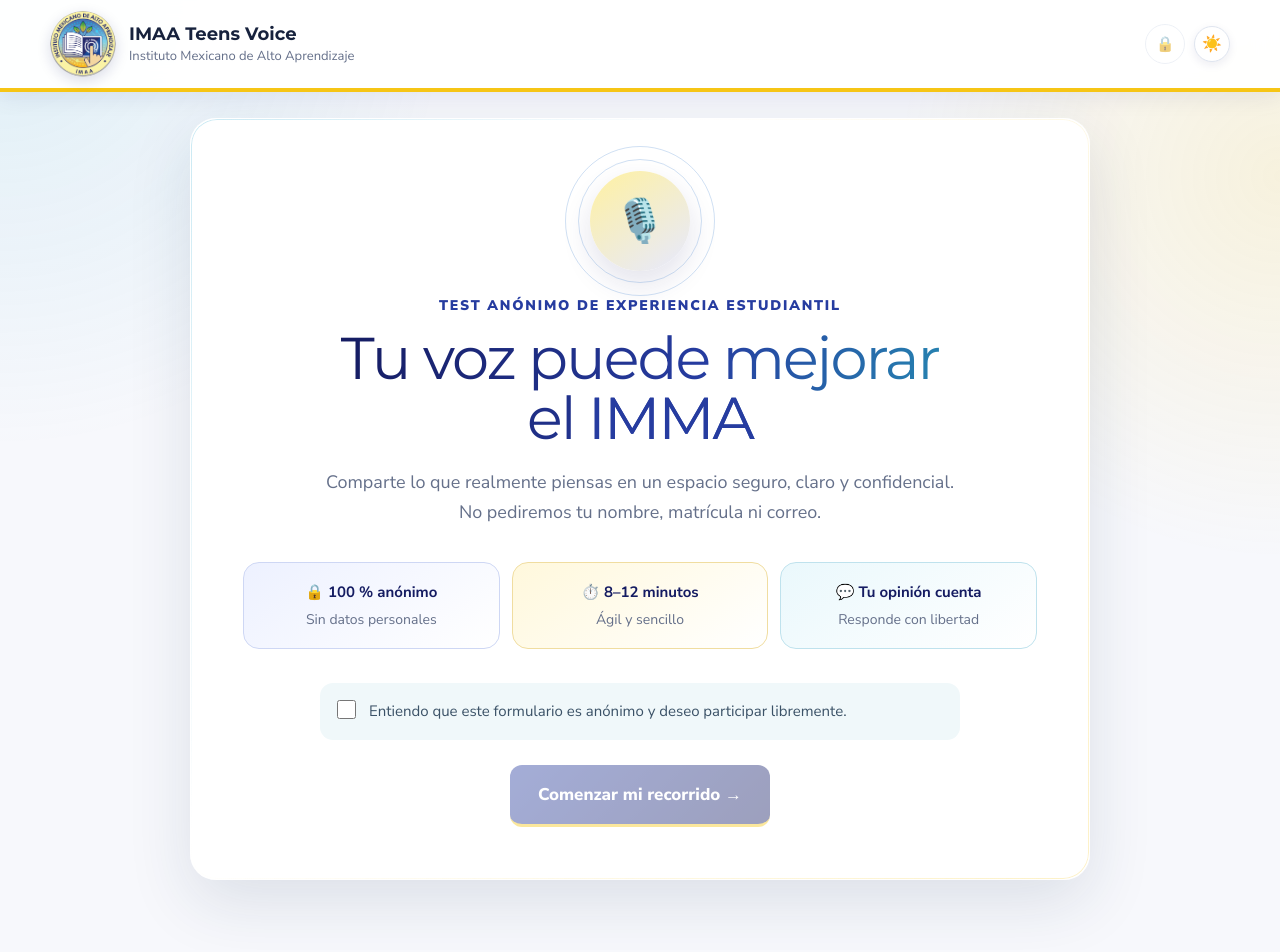
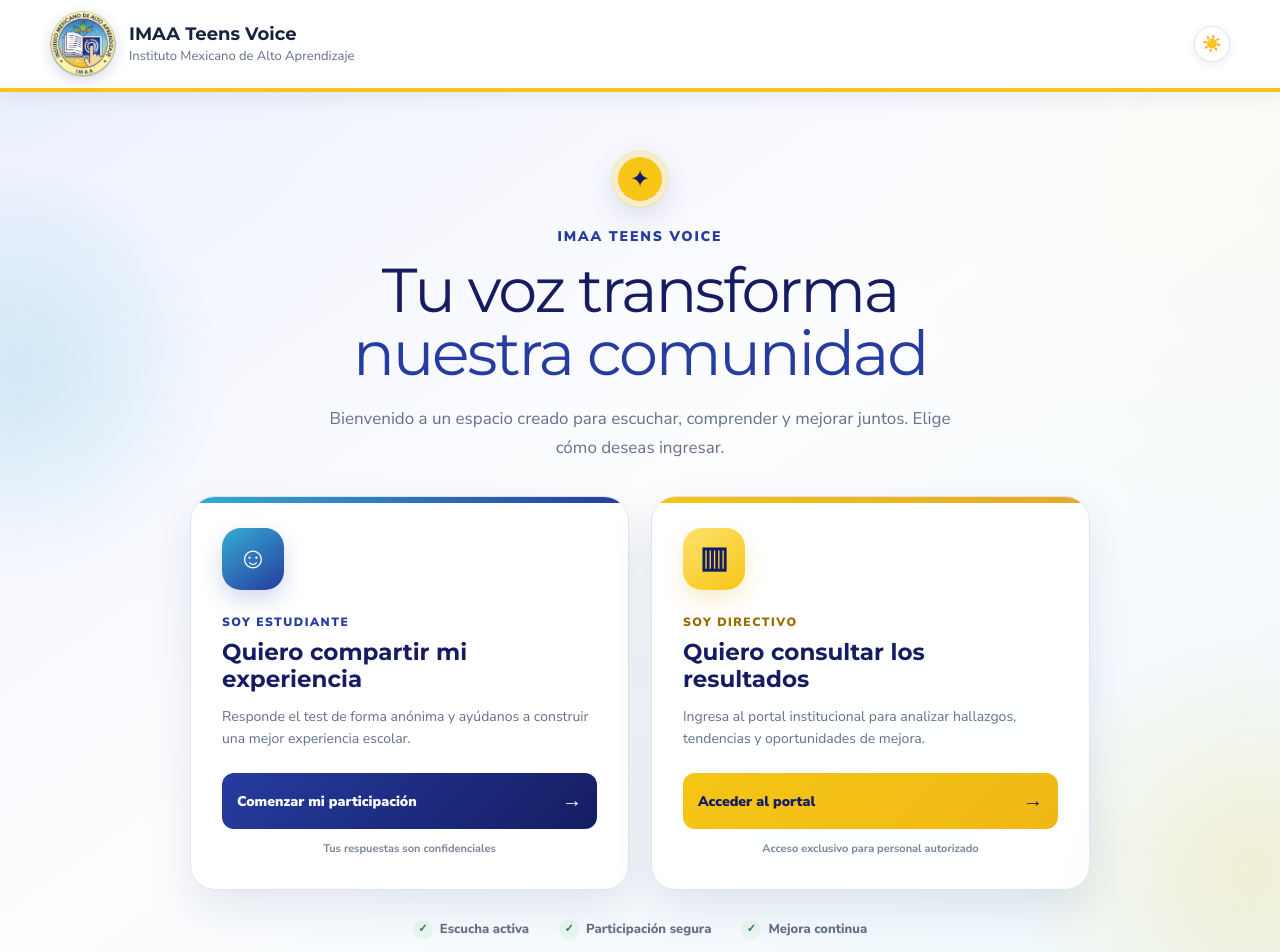
Before and after one commit to gasparmorales33-RS/Teens_Voice, a Next.js app: page / in a window 1280 px wide. Shown: the top 952 px of the page. Built offline with nearby package versions, Linux system fonts and the light colour scheme.

Commit message:
feat: agregar bienvenida por tipo de usuario

```diff
--- a/app/globals.css
+++ b/app/globals.css
@@ -86,6 +86,35 @@
 .header-controls { display:flex; align-items:center; gap:9px; }
 .theme-toggle { width:36px; height:36px; padding:0; display:grid; place-items:center; flex:0 0 auto; border:1px solid var(--line); border-radius:50%; color:var(--ink); background:var(--white); box-shadow:0 3px 10px rgba(21,28,98,.08); transition:background .25s,transform .2s,border-color .25s; }
 .theme-toggle:hover { transform:translateY(-1px); border-color:var(--cyan); }.theme-toggle span { font-size:16px; line-height:1; }
+
+.role-welcome { min-height:calc(100vh - 92px); position:relative; isolation:isolate; overflow:hidden; display:flex; flex-direction:column; align-items:center; justify-content:center; padding:58px 24px 40px; }
+.role-welcome:before { content:""; position:absolute; inset:0; z-index:-3; background:linear-gradient(145deg,rgba(237,241,255,.72),rgba(255,255,255,.72) 48%,rgba(234,248,252,.75)); }
+.welcome-aura { position:absolute; z-index:-2; border-radius:50%; filter:blur(2px); pointer-events:none; }
+.welcome-aura-one { width:420px; height:420px; left:-190px; top:8%; background:radial-gradient(circle,rgba(53,172,210,.18),transparent 69%); }
+.welcome-aura-two { width:480px; height:480px; right:-210px; bottom:-130px; background:radial-gradient(circle,rgba(246,197,21,.17),transparent 68%); }
+.role-welcome-copy { max-width:760px; text-align:center; }
+.welcome-seal { width:58px; height:58px; margin:0 auto 18px; display:grid; place-items:center; color:var(--navy); background:var(--sunflower); border:7px solid rgba(246,197,21,.22); border-radius:50%; background-clip:padding-box; font-size:24px; box-shadow:0 10px 28px rgba(21,28,98,.12); }
+.role-welcome-copy h1 { margin:0; color:var(--navy); font-size:clamp(38px,5vw,62px); line-height:1.02; letter-spacing:-2.2px; }
+.role-welcome-copy h1 span { color:var(--blue); }
+.role-welcome-copy>p:last-child { max-width:650px; margin:20px auto 34px; color:var(--muted); font-size:17px; line-height:1.65; }
+.role-grid { width:min(900px,100%); display:grid; grid-template-columns:1fr 1fr; gap:22px; }
+.role-card { min-height:360px; position:relative; display:flex; flex-direction:column; align-items:flex-start; padding:31px; overflow:hidden; border:1px solid var(--line); border-radius:25px; color:var(--ink); background:rgba(255,255,255,.94); text-align:left; box-shadow:0 18px 45px rgba(24,40,91,.10); transition:transform .25s,box-shadow .25s,border-color .25s; }
+.role-card:before { content:""; position:absolute; inset:0 0 auto; height:6px; background:linear-gradient(90deg,var(--cyan),var(--blue)); }
+.role-card.director-role:before { background:linear-gradient(90deg,var(--sunflower),#e4a928); }
+.role-card:hover { transform:translateY(-6px); border-color:#b7c5e5; box-shadow:0 25px 58px rgba(24,40,91,.16); }
+.role-card:focus-visible { outline:3px solid rgba(53,172,210,.38); outline-offset:4px; }
+.role-icon { width:62px; height:62px; display:grid; place-items:center; margin-bottom:23px; color:white; background:linear-gradient(145deg,var(--cyan),var(--blue)); border-radius:19px; box-shadow:0 9px 22px rgba(38,60,160,.2); font-size:30px; }
+.director-role .role-icon { color:var(--navy); background:linear-gradient(145deg,#ffe26e,var(--sunflower)); box-shadow:0 9px 22px rgba(218,171,15,.22); }
+.role-kicker { margin-bottom:8px; color:var(--blue); font-size:12px; font-weight:900; letter-spacing:1.5px; }
+.director-role .role-kicker { color:#9a6b00; }
+.role-card>strong { max-width:330px; color:var(--navy); font-family:var(--font-title),sans-serif; font-size:23px; line-height:1.18; }
+.role-description { margin:13px 0 24px; color:var(--muted); font-size:14px; line-height:1.55; }
+.role-action { margin-top:auto; display:flex; align-items:center; justify-content:space-between; width:100%; padding:13px 15px; color:white; background:linear-gradient(135deg,var(--blue),var(--navy)); border-radius:12px; font-size:14px; font-weight:900; }
+.director-role .role-action { color:var(--navy); background:linear-gradient(135deg,var(--sunflower),#f0b815); }
+.role-action b { font-size:20px; transition:transform .2s; }.role-card:hover .role-action b { transform:translateX(4px); }
+.role-note { width:100%; margin-top:12px; color:#7b859a; font-size:11px; font-weight:700; text-align:center; }
+.welcome-values { display:flex; gap:30px; margin-top:30px; color:var(--muted); font-size:13px; font-weight:800; }
+.welcome-values span { display:flex; align-items:center; gap:7px; }.welcome-values b { width:20px; height:20px; display:grid; place-items:center; color:#287b5b; background:var(--green-soft); border-radius:50%; font-size:11px; }
 
 .progress-shell { max-width: 900px; margin: 28px auto 0; padding: 0 20px; }
 .progress-copy { display: flex; justify-content: space-between; font-size:15px; margin-bottom: 8px; }
@@ -475,6 +504,16 @@
 .teacher-list-item strong,.rank-person strong,.matrix-row strong,.support-area-list strong { font-size:13px; }
 
 @media (max-width:760px) {
+  .role-welcome { min-height:calc(100vh - 60px); padding:34px 14px 28px; justify-content:flex-start; }
+  .welcome-seal { width:50px; height:50px; margin-bottom:14px; }
+  .role-welcome-copy h1 { font-size:clamp(34px,10vw,44px); letter-spacing:-1.5px; }
+  .role-welcome-copy>p:last-child { margin:15px auto 24px; font-size:15px; }
+  .role-grid { grid-template-columns:1fr; gap:14px; }
+  .role-card { min-height:0; padding:24px 21px; border-radius:20px; }
+  .role-icon { width:52px; height:52px; margin-bottom:17px; border-radius:16px; font-size:25px; }
+  .role-card>strong { font-size:20px; }
+  .role-description { margin:10px 0 18px; }
+  .welcome-values { width:100%; justify-content:center; flex-wrap:wrap; gap:10px 18px; margin-top:23px; }
   .dashboard-heading h1 { font-size:29px; }.dashboard-tabs { margin-bottom:10px; padding:6px; border-radius:14px; }.dashboard-tabs button { min-width:130px; min-height:44px; padding:7px 9px; font-size:13px; }.dashboard-tabs button>span { width:25px; height:25px; }.result-tab-context { flex-wrap:wrap; padding:12px; }.result-tab-context>div:nth-child(2) { min-width:calc(100% - 52px); }.result-context-stats { width:100%; flex-direction:row; padding-top:9px; border-top:1px solid #dce3ee; }.result-context-stats b { flex:1; text-align:left; }.filter-title { align-items:flex-start; }.filter-title>div:first-child span { white-space:normal; }.filter-title-actions { flex-direction:column; }.deep-analysis,.comments-analysis,.executive-report,.evaluation-matrix,.support-results { padding:17px 12px; }.page-kicker strong { max-width:none; }.analysis-intro h2,.matrix-intro h2,.support-results-intro h2 { font-size:21px; }
   .results-filter-bar .filter-title { align-items:flex-start; }.results-filter-bar .filter-title>div { align-items:flex-start; flex-direction:column; gap:2px; }.results-filter-bar .filters { grid-template-columns:1fr 1fr; }.results-filter-bar .filters label { padding:7px; }
   .matrix-toolbar-actions { width:100%; flex-direction:column; }.matrix-toolbar-actions>button { width:100%; }.matrix-export-dialog { padding:20px 14px; }.matrix-dialog-heading>span { width:40px; height:40px; }.matrix-export-filters { grid-template-columns:1fr; }.matrix-export-filters label:first-child { grid-column:auto; }.matrix-export-summary { grid-template-columns:1fr; }.matrix-dialog-actions button { flex:1; }
@@ -617,6 +656,9 @@
   box-shadow:0 3px 11px rgba(8,12,20,.15);
 }
 :root[data-theme="dark"] .theme-toggle:hover { background:#354055; border-color:#77bed4; }
+:root[data-theme="dark"] .role-welcome:before { background:linear-gradient(145deg,rgba(28,37,57,.88),rgba(18,25,39,.9),rgba(28,45,54,.88)); }
+:root[data-theme="dark"] .role-card { background:rgba(36,45,61,.95); border-color:#3b4659; box-shadow:0 18px 45px rgba(4,8,17,.25); }
+:root[data-theme="dark"] .role-note { color:#aeb8ca; }
 :root[data-theme="dark"] .view-switch { background:#2a3343; border:1px solid #414c5f; }
 :root[data-theme="dark"] .view-switch button { color:#b8c2d7; }
 :root[data-theme="dark"] .view-switch button:hover { color:#f3f5fa; background:#354054; }
--- a/app/page.tsx
+++ b/app/page.tsx
@@ -165,7 +165,7 @@
 }
 
 export default function Home() {
-  const [view, setView] = useState<"test" | "data">("test");
+  const [view, setView] = useState<"welcome" | "test" | "data">("welcome");
   const [darkMode, setDarkMode] = useState(false);
   const [level, setLevel] = useState(0);
   const [answers, setAnswers] = useState<Answers>({});
@@ -1335,7 +1335,7 @@
 
   return (
     <main>
-      <header className="topbar">
+      <header className={`topbar ${view === "welcome" ? "welcome-topbar" : ""}`}>
         <div className="brand">
           <img className="official-logo" src="/imma-logo.png" alt="Logotipo del Instituto Mexicano de Alto Aprendizaje" />
           <div><strong>IMAA Teens Voice</strong><span>Instituto Mexicano de Alto Aprendizaje</span></div>
@@ -1345,7 +1345,7 @@
               incluidos los alumnos, junto a las evaluaciones de sus propios
               docentes. El acceso del personal queda discreto; la protección
               real corresponde a la autenticación del servidor. */}
-          {view === "test" ? (
+          {view === "welcome" ? null : view === "test" ? (
             <button
               type="button"
               className="staff-access"
@@ -1356,7 +1356,7 @@
               <span aria-hidden="true">🔒</span>
             </button>
           ) : (
-            <button type="button" className="staff-return" onClick={() => setView("test")}>
+            <button type="button" className="staff-return" onClick={() => setView("welcome")}>
               ← Vista del test
             </button>
           )}
@@ -1366,7 +1366,41 @@
         </div>
       </header>
 
-      {view === "test" ? (
+      {view === "welcome" ? (
+        <section className="role-welcome" aria-labelledby="role-welcome-title">
+          <div className="welcome-aura welcome-aura-one" aria-hidden="true" />
+          <div className="welcome-aura welcome-aura-two" aria-hidden="true" />
+          <div className="role-welcome-copy">
+            <span className="welcome-seal" aria-hidden="true">✦</span>
+            <p className="eyebrow">IMAA TEENS VOICE</p>
+            <h1 id="role-welcome-title">Tu voz transforma<br /><span>nuestra comunidad</span></h1>
+            <p>Bienvenido a un espacio creado para escuchar, comprender y mejorar juntos. Elige cómo deseas ingresar.</p>
+          </div>
+          <div className="role-grid">
+            <button type="button" className="role-card student-role" onClick={() => setView("test")}>
+              <span className="role-icon" aria-hidden="true"><b>☺</b></span>
+              <span className="role-kicker">SOY ESTUDIANTE</span>
+              <strong>Quiero compartir mi experiencia</strong>
+              <span className="role-description">Responde el test de forma anónima y ayúdanos a construir una mejor experiencia escolar.</span>
+              <span className="role-action">Comenzar mi participación <b aria-hidden="true">→</b></span>
+              <span className="role-note">Tus respuestas son confidenciales</span>
+            </button>
+            <button type="button" className="role-card director-role" onClick={() => setView("data")}>
+              <span className="role-icon" aria-hidden="true"><b>▥</b></span>
+              <span className="role-kicker">SOY DIRECTIVO</span>
+              <strong>Quiero consultar los resultados</strong>
+              <span className="role-description">Ingresa al portal institucional para analizar hallazgos, tendencias y oportunidades de mejora.</span>
+              <span className="role-action">Acceder al portal <b aria-hidden="true">→</b></span>
+              <span className="role-note">Acceso exclusivo para personal autorizado</span>
+            </button>
+          </div>
+          <div className="welcome-values" aria-label="Principios de IMAA Teens Voice">
+            <span><b aria-hidden="true">✓</b> Escucha activa</span>
+            <span><b aria-hidden="true">✓</b> Participación segura</span>
+            <span><b aria-hidden="true">✓</b> Mejora continua</span>
+          </div>
+        </section>
+      ) : view === "test" ? (
         <>
           {level > 0 && (
             <div className="progress-shell">
```
